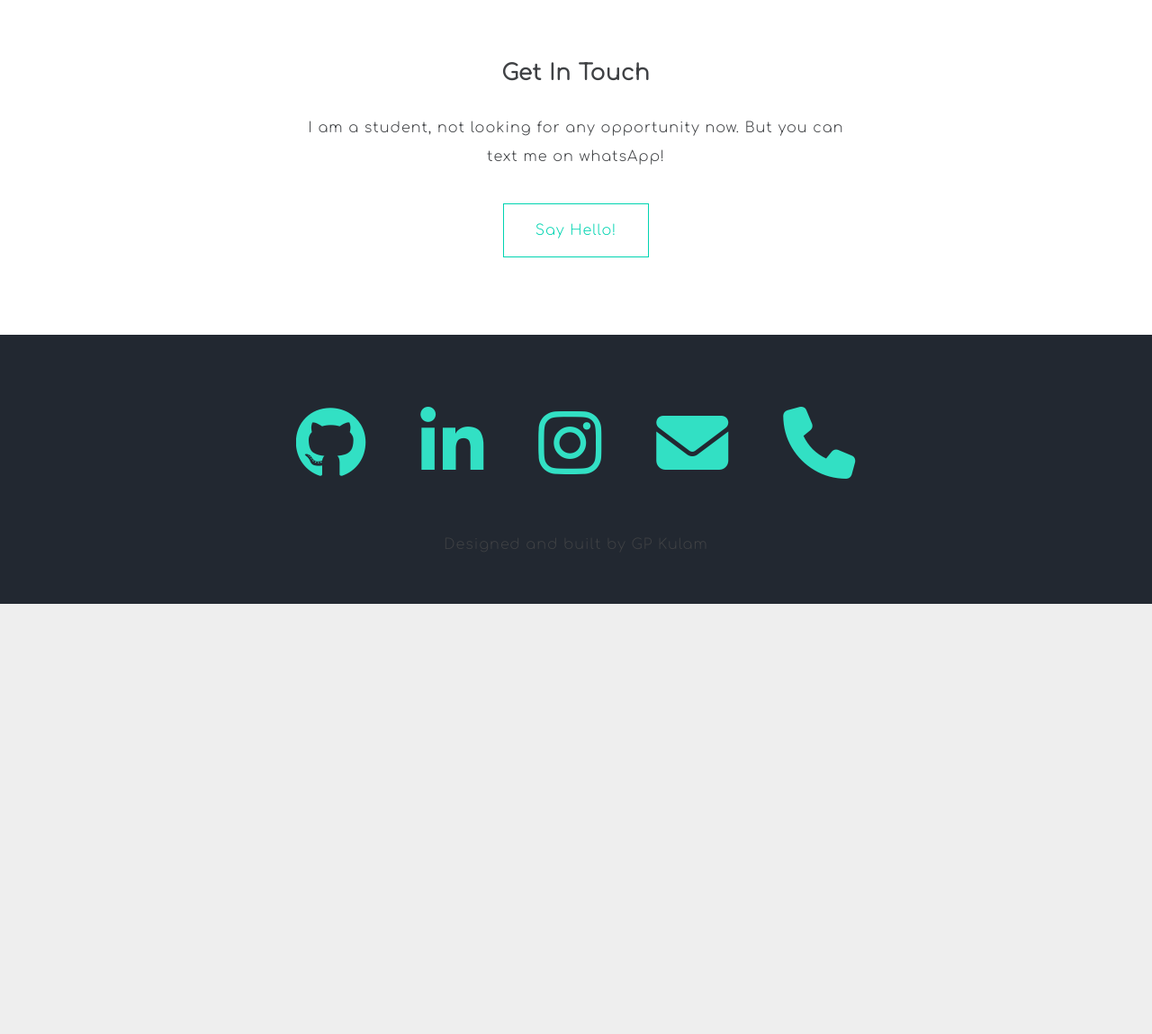
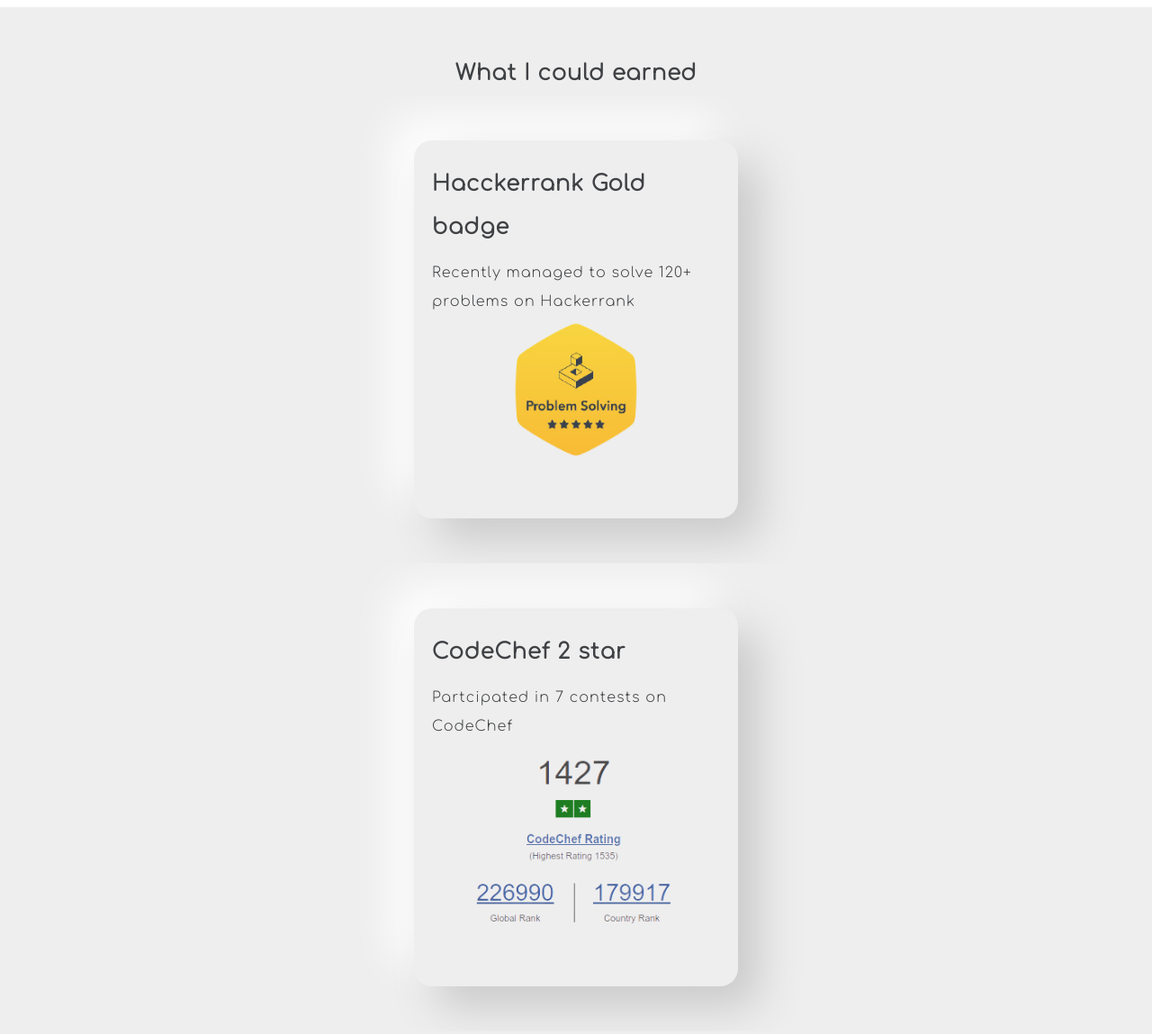
Before and after one commit to GP-Kulam/GP-Kulam.github.io, a plain HTML site: page index.html in a window 1280 px wide. Shown: the part 3840-4989 px from the top of the page at 90% size. Before the commit the page ends 4511 px from the top, so only its background shows below. Drawn offline with Linux system fonts and the light colour scheme; a script that the page names is missing.

Commit message:
added achievements

```diff
--- a/css/style.css
+++ b/css/style.css
@@ -114,7 +114,8 @@
 .experience h1,
 .objective h1,
 .skills h1,
-.connect h1{
+.connect h1,
+.achievement h1 {
     text-align: center;
 }
 .details {
@@ -181,6 +182,17 @@
     background: #32e0c4;
     border: 1px solid #32e0c4;
     color: #222831;
+}
+.achievement{
+    padding-top: 50px;
+    padding-bottom: 50px;
+}
+.achievement .img img{
+    width: 300px;
+}
+
+.achievement .img1 img{
+    width: 250px;
 }
 @media screen and (max-width: 1680px){
     .row{
--- a/index.html
+++ b/index.html
@@ -119,10 +119,42 @@
         </div>
     </section>
 
+    <section class="achievement">
+        <h1>What I could earned</h1>
+        <div class="row">
+            <div class="col-6">
+                <div class="achieved details">
+                    <div class="title">
+                        <h2>Hacckerrank Gold badge</h2>
+                    </div>
+                    <div class="desc">
+                        <p>Recently managed to solve 120+ problems on Hackerrank</p>
+                    </div>
+                    <div class="img items-center">
+                        <img src="assets/images/gold_badge.png" alt="gold badge">
+                    </div>
+                </div>
+            </div>
+            <div class="col-6">
+                <div class="achieved details">
+                    <div class="title">
+                        <h2>CodeChef 2 star</h2>
+                    </div>
+                    <div class="desc">
+                        <p>Partcipated in 7 contests on CodeChef</p>
+                    </div>
+                    <div class="img1 items-center">
+                        <img src="assets/images/codechef.png" alt="gold badge">
+                    </div>
+                </div>
+            </div>
+        </div>
+    </section>
+
     <section class="connect">
         <h1>Get In Touch</h1>
-        <p>I am a student, not looking for any opportunity now.
-            But you can text me on whatsApp!
+        <p>
+            You can text me on whatsApp!
         </p>
         <a href="//api.whatsapp.com/send?phone=917026873510&text=Hello!">Say Hello!</a>
     </section>
```
Also changed, not shown: assets/images/codechef.png (added), assets/images/gold_badge.png (added).
